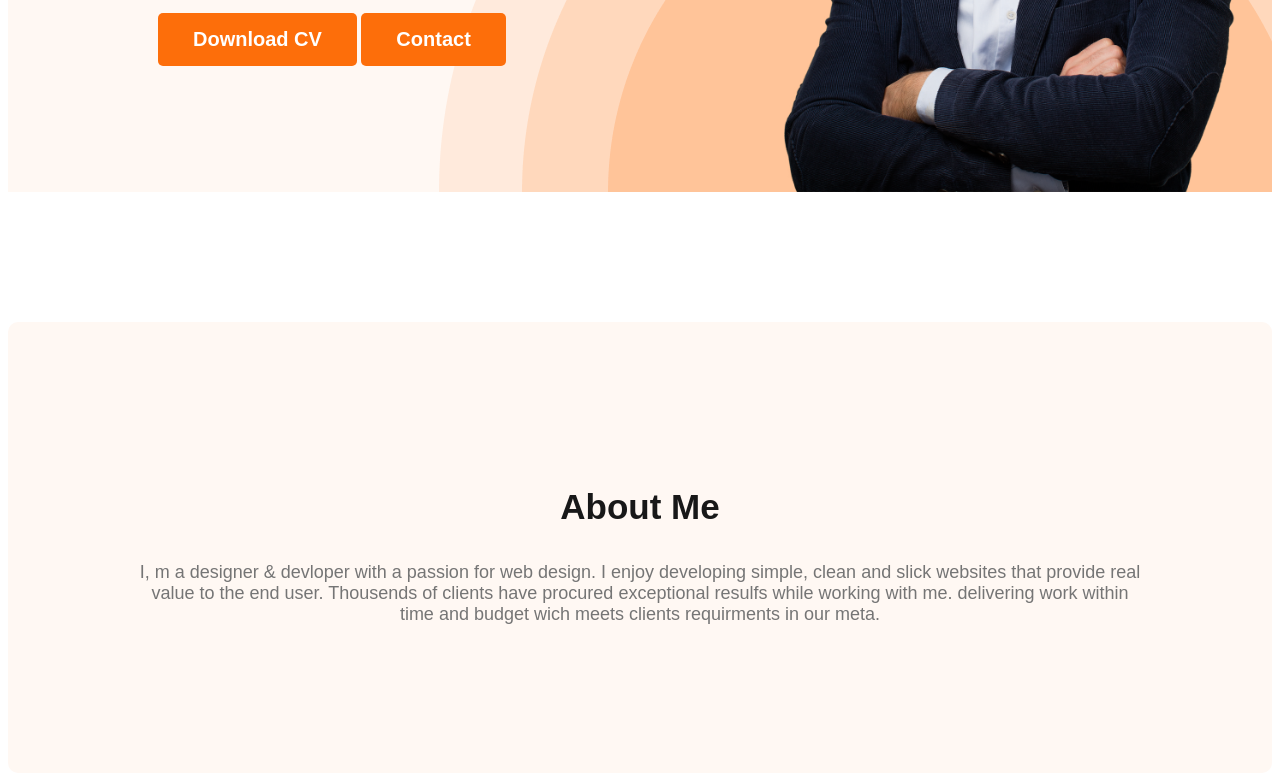
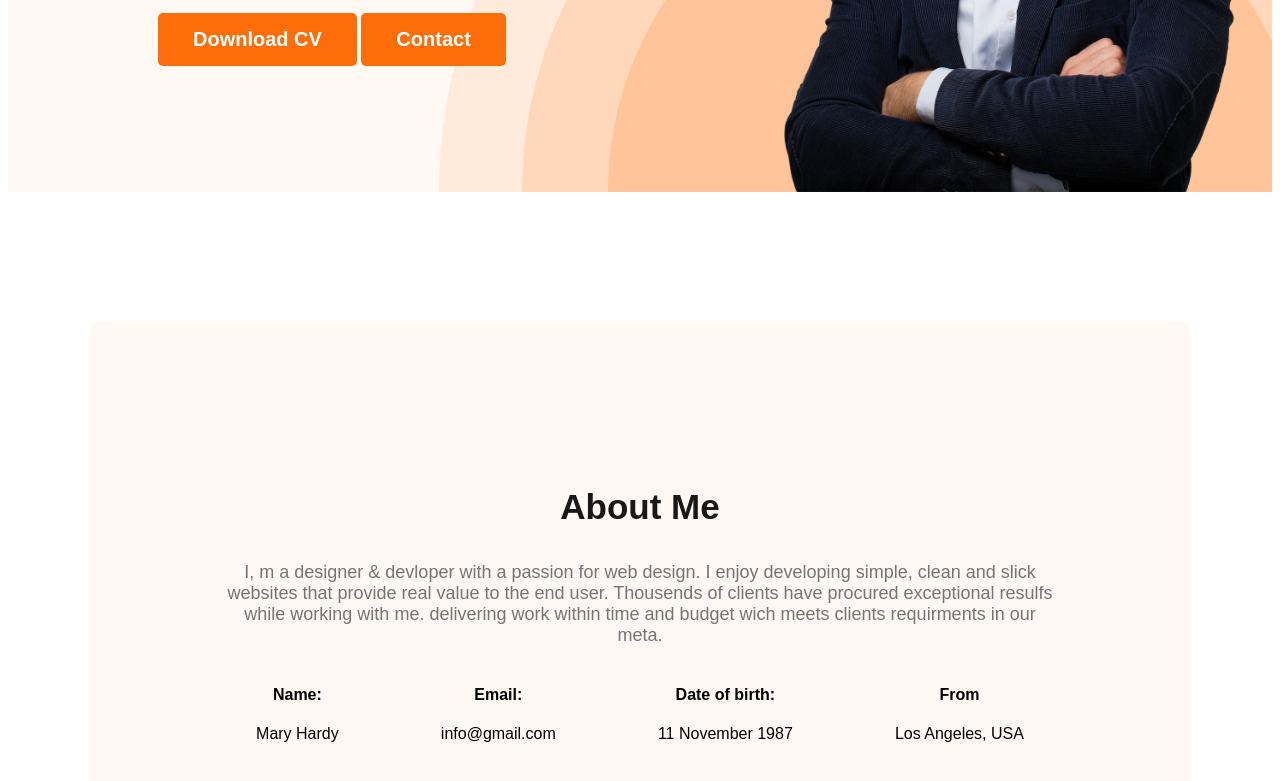
Before and after one commit to saidul24/portfolio-demon, a plain HTML site: page index.html in a window 1280 px wide. Shown: the part 551-1332 px from the top of the page. Drawn offline with Linux system fonts and the light colour scheme; a web font is replaced by a local one.

Commit message:
added about information

```diff
--- a/index.html
+++ b/index.html
@@ -37,7 +37,7 @@
         </div>
     </header>
 
-    <main>
+    <main class="main">
 
         <!-- about aection -->
         <section class="about">
@@ -46,6 +46,25 @@
             <p class="section-description">
                 I, m a designer & devloper with a passion for web design. I enjoy developing simple, clean and slick websites that provide real value to the end user. Thousends of clients have procured exceptional resulfs while working with me. delivering work within time and budget wich meets clients requirments in our meta.
             </p>
+
+            <div class="about-info-container">
+                <div class="about-info">
+                    <h4 class="info-title">Name:</h4>
+                    <p class="info-description">Mary Hardy</p>
+                </div>
+                <div class="about-info">
+                    <h4 class="info-title">Email:</h4>
+                    <p class="info-description">info@gmail.com</p>
+                </div>
+                <div class="about-info">
+                    <h4 class="info-title">Date of birth:</h4>
+                    <p class="info-description">11 November 1987</p>
+                </div>
+                <div class="about-info">
+                    <h4 class="info-title">From</h4>
+                    <p class="info-description">Los Angeles, USA</p>
+                </div>
+            </div>
         </section>
 
     </main>
--- a/style/portfolio.css
+++ b/style/portfolio.css
@@ -98,7 +98,20 @@ nav a{
 }
 
 /* main section style */
+.main{
+    max-width: 1100px;
+    margin: 0 auto;
+}
 
+.about-info-container{
+    display: flex;
+    gap: 30px;
+    justify-content: space-around;
+}
+
+.about-info{
+    text-align: center;
+}
 /* about section atyle */
 .about{
     padding: 130px;
```
